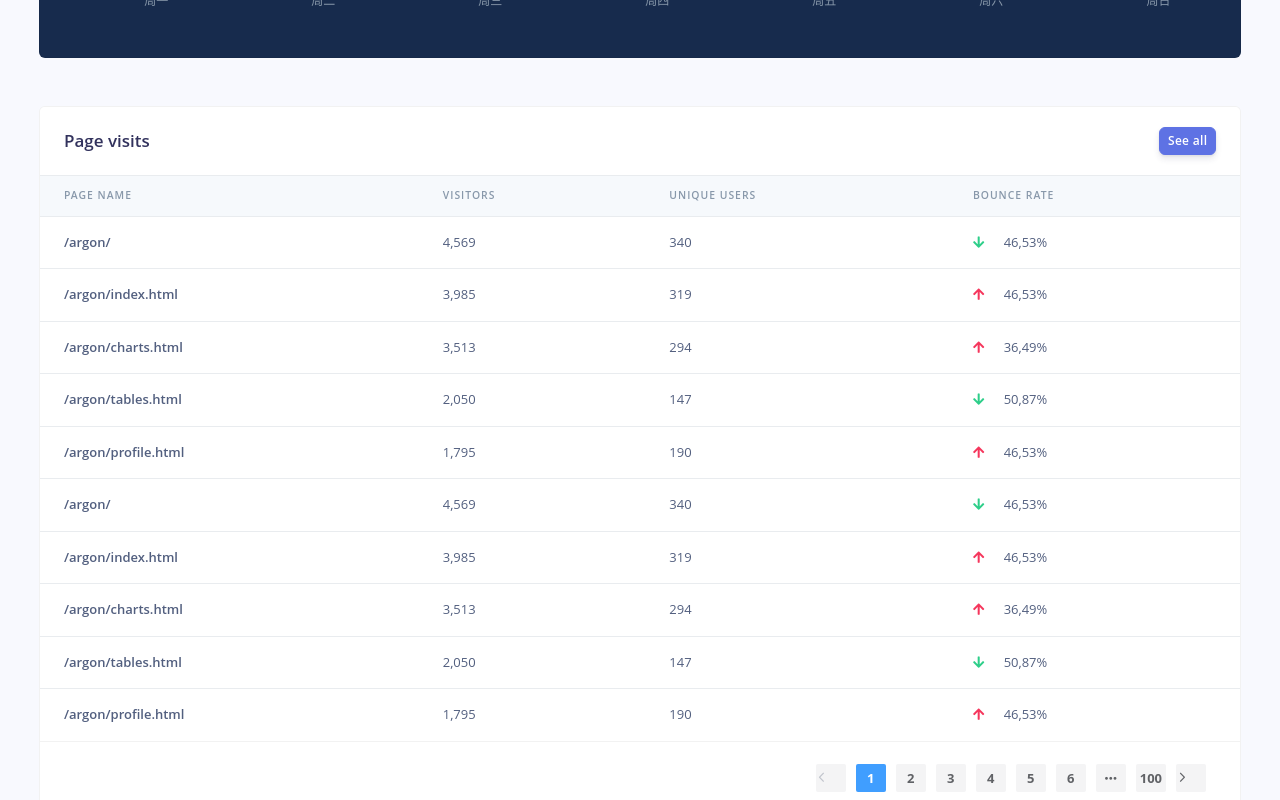
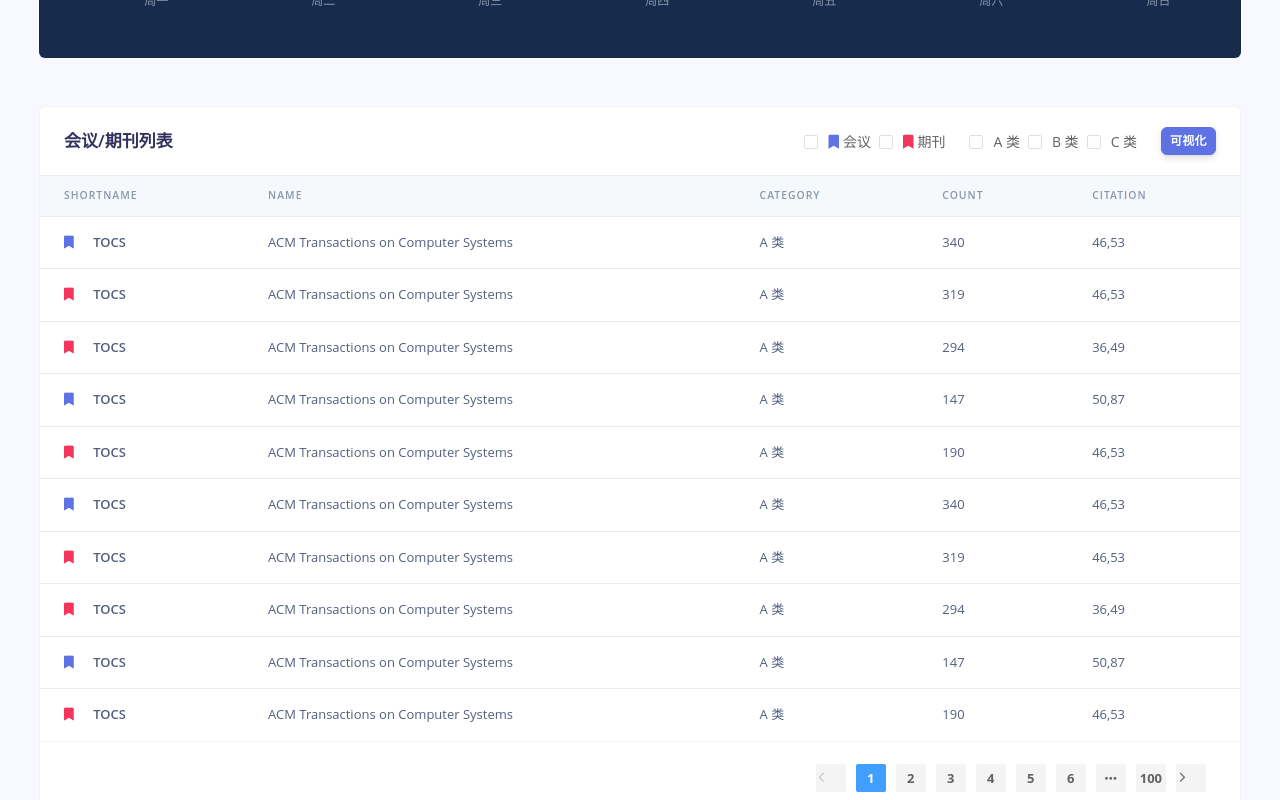
Before and after one commit to 99MyCql/dou-CSAce_frontend, a Vue app: page /#/field in a window 1280 px wide. Shown: the part 760-1560 px from the top of the page. Built offline with nearby package versions, Linux system fonts and the light colour scheme.

Commit message:
feat: VenueTable 美化

```diff
--- a/src/views/field/Field.vue
+++ b/src/views/field/Field.vue
@@ -28,12 +28,12 @@
 
       <div class="row mt-5">
         <div class="col">
-          <venue-table :tableData="tableData"></venue-table>
+          <venue-table></venue-table>
         </div>
       </div>
 
       <div class="row mt-5">
-        <div class="col">
+        <div class="col-md-6">
           <top-table title="Top 作者" :tableData="tableData">
             <template v-slot:columns>
               <th>Page name</th>
@@ -43,7 +43,7 @@
             </template>
           </top-table>
         </div>
-        <div class="col">
+        <div class="col-md-6 mt-5 mt-md-0">
           <top-table title="Top 论文" :tableData="tableData">
             <template v-slot:columns>
               <th>Page name</th>
@@ -127,28 +127,7 @@ export default {
           unique: "319",
           bounceRate: "46,53%",
           bounceRateDirection: "down",
-        },
-        {
-          page: "/argon/charts.html",
-          visitors: "3,513",
-          unique: "294",
-          bounceRate: "36,49%",
-          bounceRateDirection: "down",
-        },
-        {
-          page: "/argon/tables.html",
-          visitors: "2,050",
-          unique: "147",
-          bounceRate: "50,87%",
-          bounceRateDirection: "up",
-        },
-        {
-          page: "/argon/profile.html",
-          visitors: "1,795",
-          unique: "190",
-          bounceRate: "46,53%",
-          bounceRateDirection: "down",
-        },
+        }
       ],
     }
   },
--- a/src/views/field/VenueTable.vue
+++ b/src/views/field/VenueTable.vue
@@ -2,11 +2,25 @@
   <div class="card">
     <div class="card-header border-0">
       <div class="row align-items-center">
-        <div class="col">
-          <div class="h3 mb-0">Page visits</div>
+        <div class="col-md-4">
+          <div class="h3 mb-0">会议/期刊列表</div>
         </div>
-        <div class="col text-right">
-          <a href="" class="btn btn-sm btn-primary">See all</a>
+        <div class="col-md-8 d-md-flex flex-wrap justify-content-end align-items-center">
+          <el-checkbox-group class="mr-4 mt-2 mt-md-0" v-model="venueType" size="mini">
+            <el-checkbox class="mb-0 mr-2" label="conf">
+              <i class="fa fa-bookmark mr-1 text-primary"></i>会议
+            </el-checkbox>
+            <el-checkbox class="mb-0" label="journal">
+              <i class="fa fa-bookmark mr-1 text-danger"></i>期刊
+            </el-checkbox>
+          </el-checkbox-group>
+
+          <el-checkbox-group class="mr-4 mt-2 mt-md-0" v-model="venueCategory" size="mini">
+            <el-checkbox class="mb-0 mr-2" label="A">A 类</el-checkbox>
+            <el-checkbox class="mb-0 mr-2" label="B">B 类</el-checkbox>
+            <el-checkbox class="mb-0" label="C">C 类</el-checkbox>
+          </el-checkbox-group>
+          <router-link to="#" class="btn btn-sm btn-primary mt-2 mt-md-0">可视化</router-link>
         </div>
       </div>
     </div>
@@ -15,25 +29,26 @@
       <table class="table">
         <thead class="thead-light">
           <tr>
-            <th>Page name</th>
-            <th>Visitors</th>
-            <th>Unique users</th>
-            <th>Bounce rate</th>
+            <th>ShortName</th>
+            <th>Name</th>
+            <th>Category</th>
+            <th>Count</th>
+            <th>Citation</th>
           </tr>
         </thead>
         <tbody>
-          <tr v-for="(item, index) in tableData" :key="index">
-            <th>{{ item.page }}</th>
-            <td>{{ item.visitors }}</td>
-            <td>{{ item.unique }}</td>
-            <td>
+          <tr v-for="(item, index) in tableData" :key="index" class="my-tr" @click="routeTo('/')">
+            <th>
               <i
-                class="fa mr-3"
-                :class="item.bounceRateDirection === 'up' ? 'text-success fa-arrow-down' : 'text-danger fa-arrow-up'"
-              >
-              </i>
-              {{ item.bounceRate }}
-            </td>
+              class="fa fa-bookmark mr-3"
+              :class="item.type === 'conference' ? 'text-primary' : 'text-danger'"
+              ></i>
+              {{ item.shortName }}
+            </th>
+            <td>{{ item.name }}</td>
+            <td>{{ item.category }} 类</td>
+            <td>{{ item.count }}</td>
+            <td>{{ item.citation }}</td>
           </tr>
         </tbody>
       </table>
@@ -54,12 +69,107 @@ export default {
   components: {
   },
   props: {
-    tableData: Array,
   },
   data() {
     return {
+      tableData: [
+        {
+          name: "ACM Transactions on Computer Systems",
+          shortName: "TOCS",
+          count: "340",
+          citation: "46,53",
+          type: "conference",
+          category: "A",
+        },
+        {
+          name: "ACM Transactions on Computer Systems",
+          shortName: "TOCS",
+          count: "319",
+          citation: "46,53",
+          type: "journal",
+          category: "A",
+        },
+        {
+          name: "ACM Transactions on Computer Systems",
+          shortName: "TOCS",
+          count: "294",
+          citation: "36,49",
+          type: "journal",
+          category: "A",
+        },
+        {
+          name: "ACM Transactions on Computer Systems",
+          shortName: "TOCS",
+          count: "147",
+          citation: "50,87",
+          type: "conference",
+          category: "A",
+        },
+        {
+          name: "ACM Transactions on Computer Systems",
+          shortName: "TOCS",
+          count: "190",
+          citation: "46,53",
+          type: "journal",
+          category: "A",
+        },
+        {
+          name: "ACM Transactions on Computer Systems",
+          shortName: "TOCS",
+          count: "340",
+          citation: "46,53",
+          type: "conference",
+          category: "A",
+        },
+        {
+          name: "ACM Transactions on Computer Systems",
+          shortName: "TOCS",
+          count: "319",
+          citation: "46,53",
+          type: "journal",
+          category: "A",
+        },
+        {
+          name: "ACM Transactions on Computer Systems",
+          shortName: "TOCS",
+          count: "294",
+          citation: "36,49",
+          type: "journal",
+          category: "A",
+        },
+        {
+          name: "ACM Transactions on Computer Systems",
+          shortName: "TOCS",
+          count: "147",
+          citation: "50,87",
+          type: "conference",
+          category: "A",
+        },
+        {
+          name: "ACM Transactions on Computer Systems",
+          shortName: "TOCS",
+          count: "190",
+          citation: "46,53",
+          type: "journal",
+          category: "A",
+        },
+      ],
+      venueCategory: [],
+      venueType: []
     };
   },
+  methods: {
+    routeTo(path) {
+      this.$router.push(path)
+    }
+  }
 };
 </script>
-<style></style>
+<style scoped>
+.my-tr {
+  cursor: pointer;
+}
+.my-tr:hover {
+  background-color: #f5f7fa;
+}
+</style>
--- a/src/views/home/Home.vue
+++ b/src/views/home/Home.vue
@@ -29,49 +29,18 @@
       <div class="container-fluid mt--5">
         <!-- 数据概览 -->
         <div class="row">
-          <div class="col-md-3">
+          <div class="col-md-3" v-for="(item, index) in overview" :key="index">
             <stats-card
-              title="350,897"
-              sub-title="Author"
-              class="mb-4 mb-xl-0"
-              iconClass="bg-gradient-green"
-              iconSrc="img\icons\author.svg"
-            />
-          </div>
-
-          <div class="col-md-3">
-            <stats-card
-              title="322,356"
-              sub-title="Paper"
-              class="mb-4 mb-xl-0"
-              iconClass="bg-gradient-green"
-              iconSrc="img\icons\paper.svg"
-            />
-          </div>
-
-          <div class="col-md-3">
-            <stats-card
-              title="924"
-              sub-title="Conference"
-              class="mb-4 mb-xl-0"
-              iconClass="bg-gradient-green"
-              iconSrc="img\icons\conference.svg"
-            />
-          </div>
-
-          <div class="col-md-3">
-            <stats-card
-              title="935"
-              sub-title="Journal"
-              class="mb-4 mb-xl-0"
-              iconClass="bg-gradient-green"
-              iconSrc="img\icons\journal.svg"
+              :title="item.title"
+              :subTitle="item.subTitle"
+              :iconClass="item.iconClass"
+              :iconSrc="item.iconSrc"
             />
           </div>
         </div>
 
         <!-- 研究方向对比分析图 -->
-        <div class="row mt-2 mt-lg-5">
+        <div class="row mt-5">
           <div class="col">
             <div class="card bg-default">
               <div class="card-header bg-transparent">
@@ -134,6 +103,32 @@ export default {
   },
   data() {
     return {
+      overview: [
+        {
+          title: "350,897",
+          subTitle: "Author",
+          iconClass: "bg-gradient-green",
+          iconSrc: "img\\icons\\author.svg",
+        },
+        {
+          title: "322,356",
+          subTitle: "Paper",
+          iconClass: "bg-gradient-green",
+          iconSrc: "img\\icons\\paper.svg",
+        },
+        {
+          title: "924",
+          subTitle: "Conference",
+          iconClass: "bg-gradient-green",
+          iconSrc: "img\\icons\\conference.svg",
+        },
+        {
+          title: "935",
+          subTitle: "Journal",
+          iconClass: "bg-gradient-green",
+          iconSrc: "img\\icons\\journal.svg",
+        },
+      ],
       fieldCompChartID: "fieldCompChart",
       fields: [
         {
```
